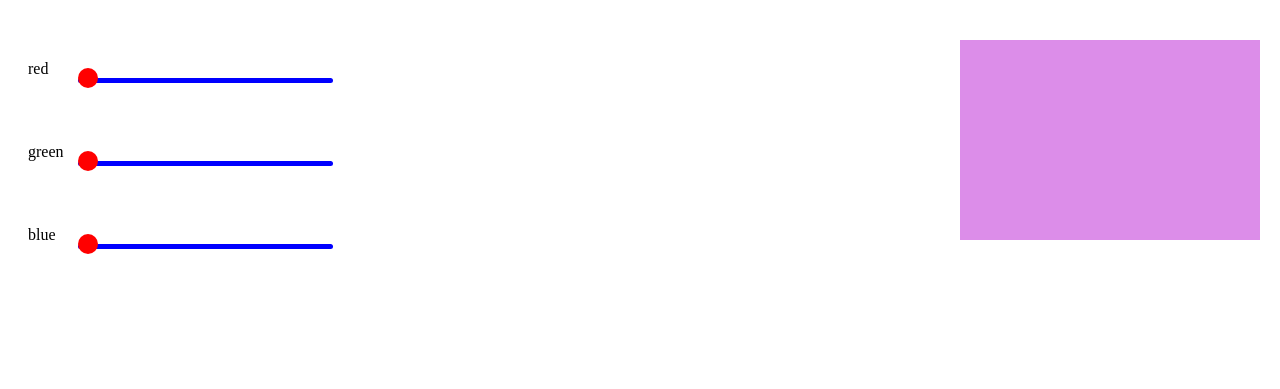
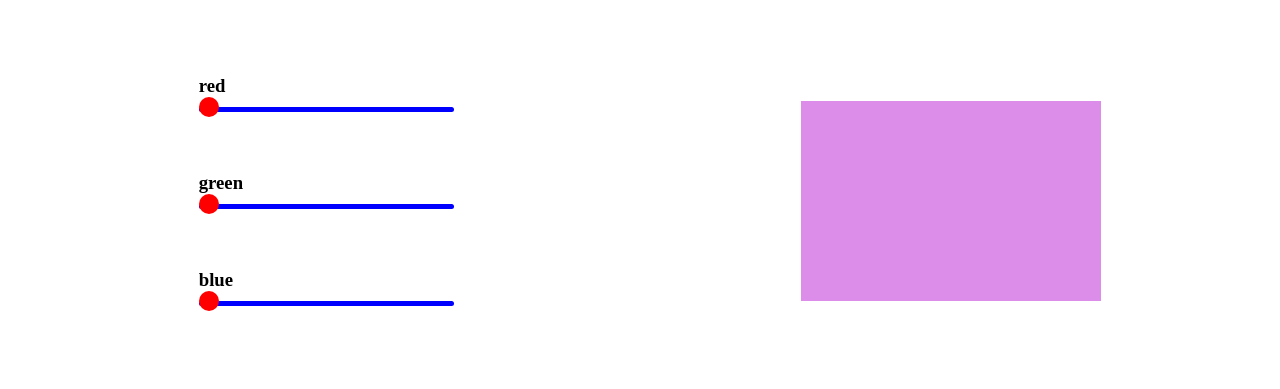
Before and after one commit to peymangiit/ColorRange_noInput, a plain HTML site: page index.html in a window 1280 px wide. Drawn offline with Linux system fonts and the light colour scheme.

Commit message:
add flex display

```diff
--- a/index.html
+++ b/index.html
@@ -5,10 +5,30 @@
     <meta name="viewport" content="width=device-width, initial-scale=1.0">
     <title>Document</title>
     <style>
-
+        *{
+            margin: 0;
+            padding: 0;
+            box-sizing: border-box;
+        }
+        body{
+            display: flex;
+            padding: 15px;
+            flex-wrap: wrap;
+            justify-content: space-around;
+            align-items: center;
+        }
         .container{
             margin-top: 40px;
             padding: 20px;
+        }
+        .bar{
+            position: relative;
+            margin-bottom: 60px;
+            width: 255px;
+            height: 5px;
+            border-radius: 10px;
+            background-color: blue;
+
         }
         .box{
             position: absolute;
@@ -17,41 +37,29 @@
             border-radius: 100%;
             background-color: red;
             top: -10px;
-
-        }
-        .bar{
-            position: relative;
-            margin-bottom: 60px;
-            width: 255px;
-            height: 5px;
-            border-radius: 10px;
-            background-color: blue;
-            left: 50px;
         }
 
         .colorBox{
-            position: absolute;
+            /* position: absolute; */
             text-align: center;
             width: 300px;
             height: 200px;
             background-color: rgb(220, 141, 233);
-            top: 40px;
-            right: 20px;
         }
     </style>
 </head>
 <body>
 
     <div class="container">
-        <span>  red  </span>
+        <h3 style="margin-bottom: 10px;">  red  </h3>
         <div class="bar">
             <div class="box" id="div1"></div>
         </div>
-        <span> green </span>
+        <h3 style="margin-bottom: 10px;"> green </h3>
         <div class="bar">
             <div class="box" id="div2"></div>
         </div>
-        <span> blue </span>
+        <h3 style="margin-bottom: 10px;"> blue </h3>
         <div class="bar">
           <div class="box" id="div3"></div>
         </div>
```
